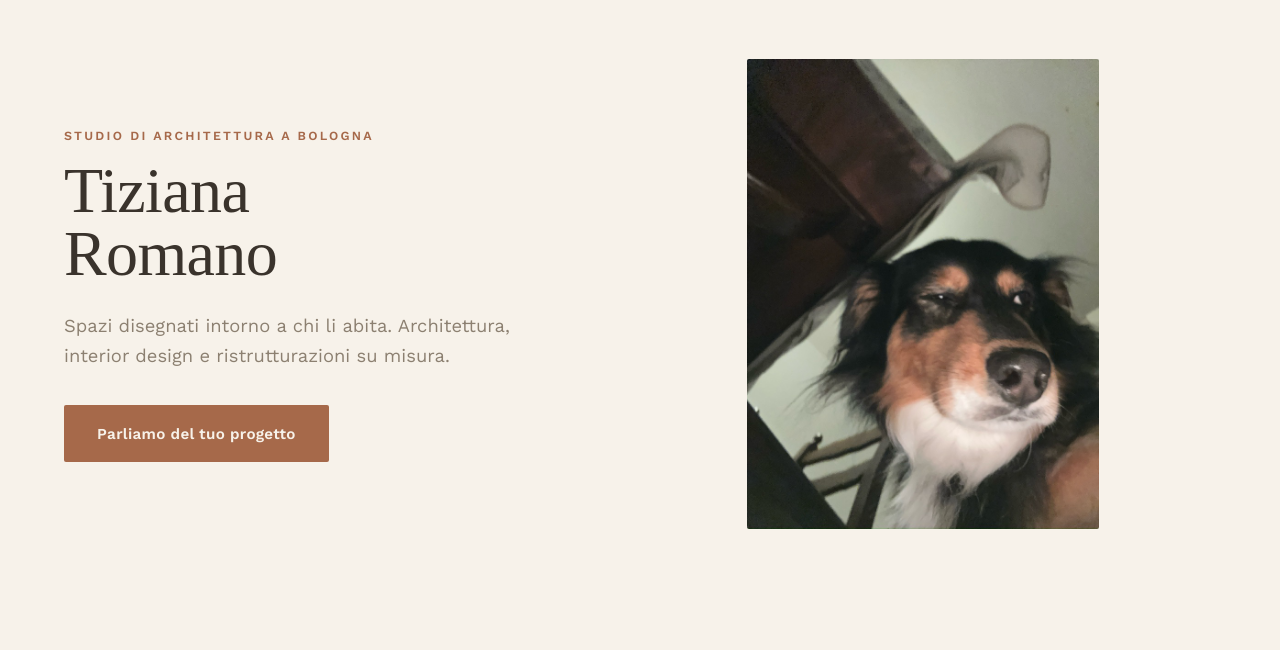
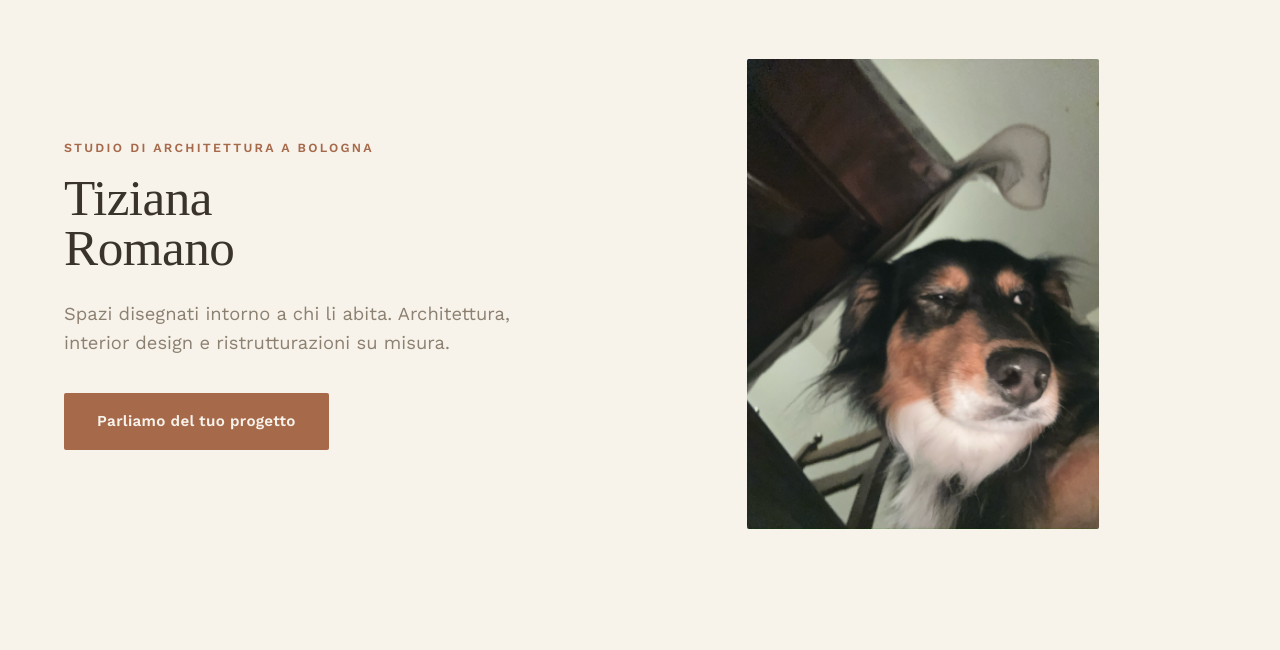
Before and after one commit to matteoromano12/architetturaarredo, a plain HTML site: page index.html in a window 1280 px wide. Shown: the part 150-800 px from the top of the page. Drawn offline with nearby package versions, Linux system fonts and the light colour scheme.

Commit message:
modificafont

```diff
--- a/css/style.css
+++ b/css/style.css
@@ -269,7 +269,7 @@ img {
 .hero-title {
   font-family: var(--font-zia);
   font-weight: 400;
-  font-size: clamp(2.4rem, 5vw, 4.2rem);
+  font-size: clamp(2rem, 4vw, 3.4rem);
   line-height: 0.98;
   letter-spacing: -0.01em;
   color: var(--walnut);
```
